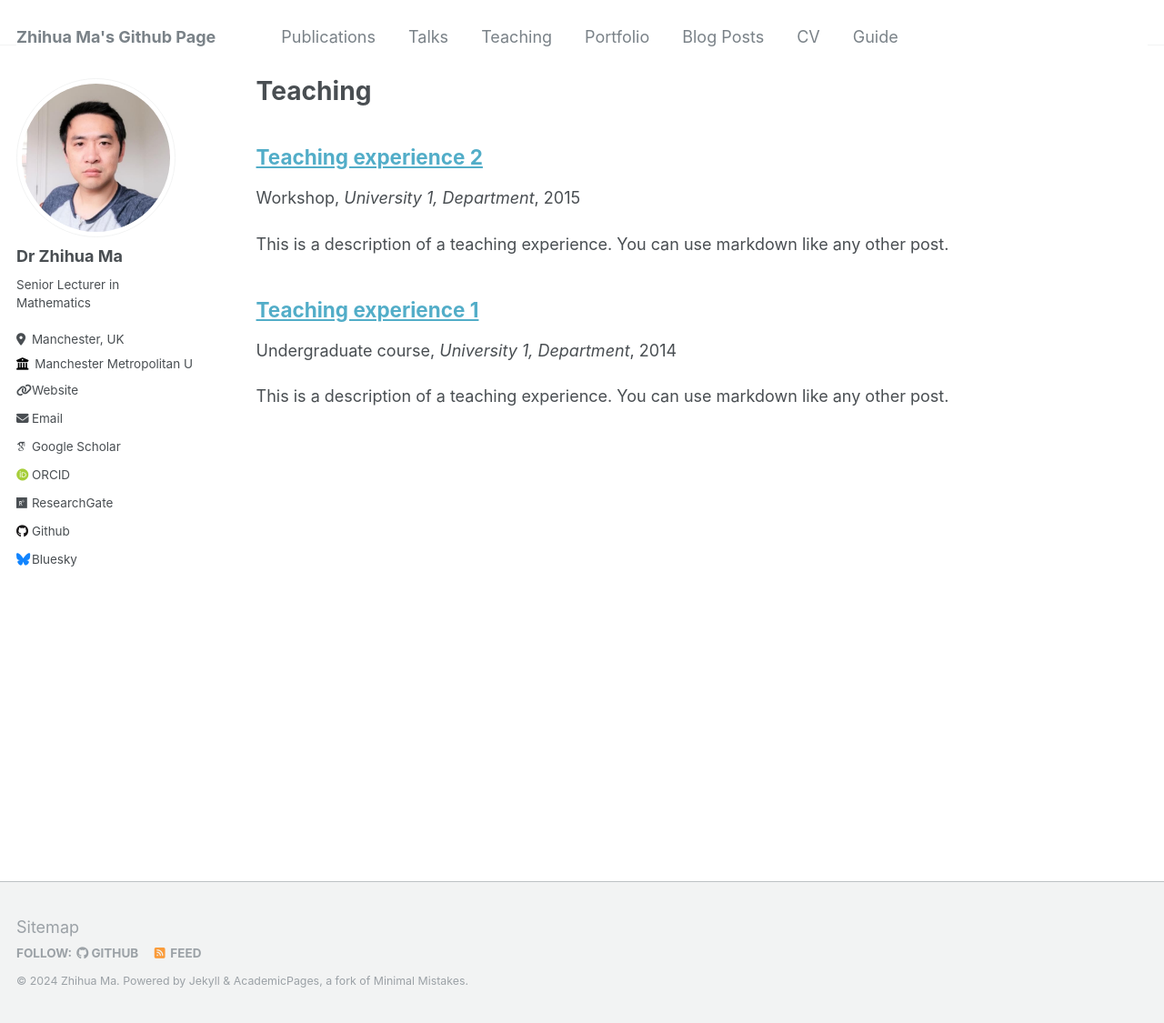
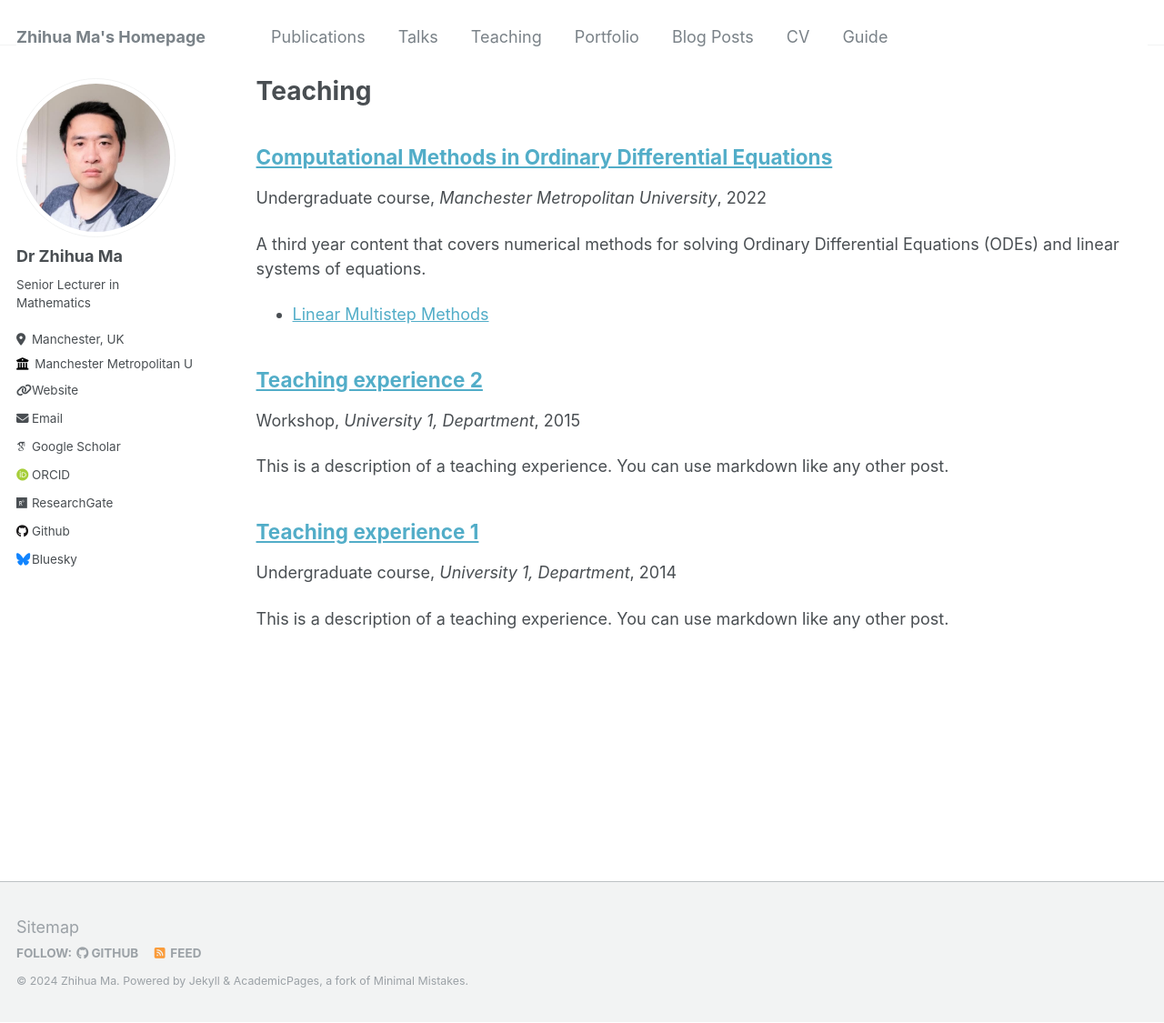
Before and after one commit to jackycfd/jackycfd.github.io, a Jekyll site: the page built from _pages/teaching.html, in a window 1280 px wide and 1125 px high. Shown: the whole window at 91% size. Built offline with Jekyll 4.4.1, drawn with Linux system fonts in a browser that asks for light colours; some web fonts are replaced.

Commit message:
update teaching

```diff
--- a/_config.yml
+++ b/_config.yml
@@ -8,7 +8,7 @@
 
 # Basic Site Settings
 locale                   : "en-US"
-title                    : "Zhihua Ma's Github Page"
+title                    : "Zhihua Ma's Homepage"
 title_separator          : "-"
 name                     : &name "Zhihua Ma"
 description              : &description "personal description"
--- /dev/null
+++ b/_teaching/ODE.md
@@ -0,0 +1,31 @@
+---
+title: "Computational Methods in Ordinary Differential Equations"
+collection: teaching
+type: "Undergraduate course"
+permalink: /teaching/ODE/
+venue: "Manchester Metropolitan University"
+date: 2022-01-01
+location: "Manchester, UK"
+excerpt_separator: <!--more-->
+toc: true
+---
+
+A third year content that covers numerical methods for solving Ordinary Differential Equations (ODEs) and linear systems of equations.
+
+- <a href="https://zhihuammu.github.io/ODE-book/" target="_blank">Linear Multistep Methods</a>
+
+
+<!--more-->
+
+
+Topics include:
+
+1. Introduction to Differential Equations
+2. Complex Numbers and Difference Equations
+3. Gregory-Newton Interpolating Polynomial
+4. Multistep Methods: Derivation through Integration
+5. Multistep Methods: Accuracy and Error Constants
+6. Multistep Methods: Zero-Stability and Convergence
+7. Multistep Methods: Stability Interval and Region
+8. Stiff Differential Equations
+9. Sparse Matrices
```
